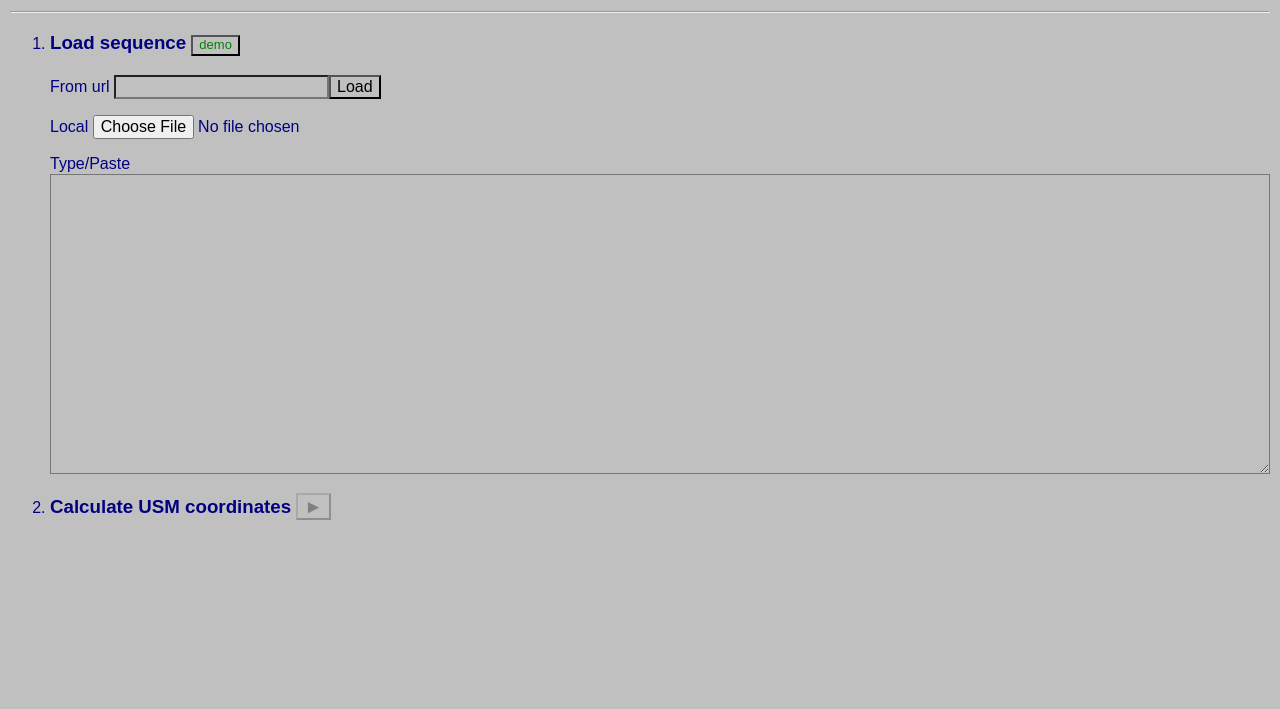
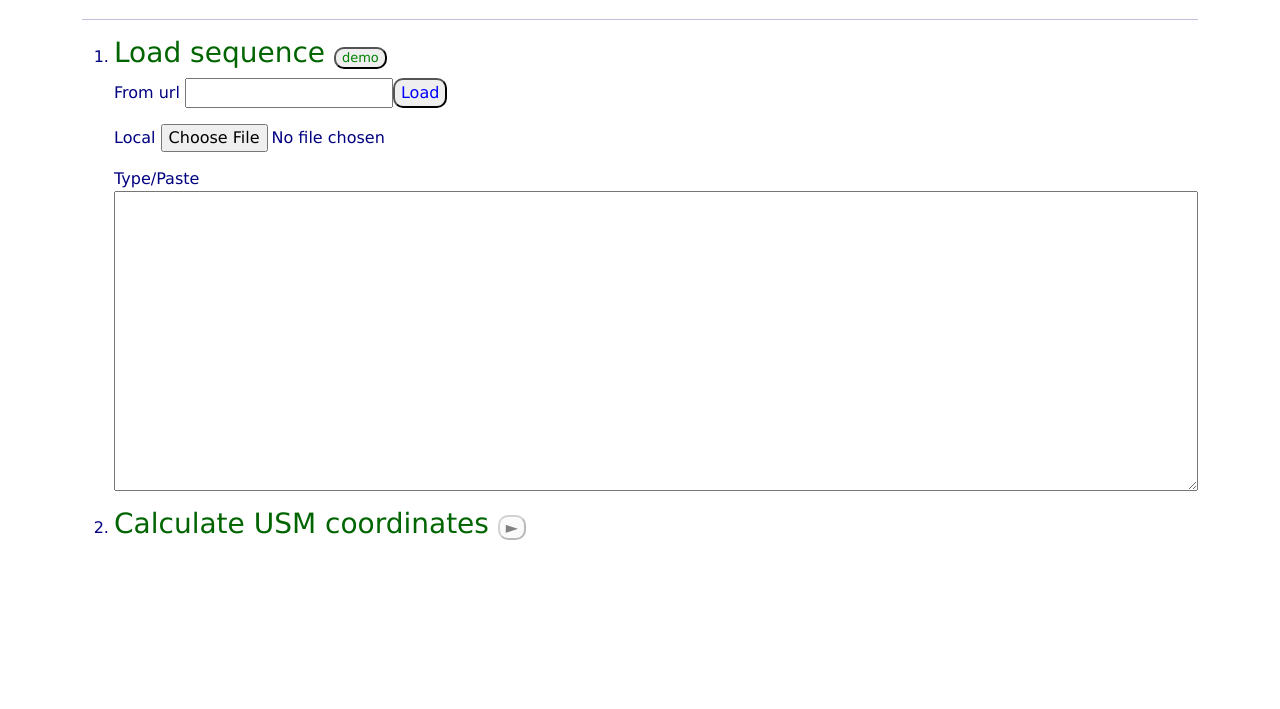
Before and after one commit to usm/2, a plain HTML site: page index.html in a window 1280 px wide. Shown: the part 91-800 px from the top of the page. Drawn offline with nearby package versions, Linux system fonts and the light colour scheme.

Commit message:
moving upstairs

```diff
--- a/index.html
+++ b/index.html
@@ -1,9 +1,19 @@
-<link href="usm2.css" rel="stylesheet">
+<!--<link href="usm2.css" rel="stylesheet">
 <link rel="stylesheet" href="https://unpkg.com/purecss@1.0.1/build/pure-min.css" integrity="sha384-oAOxQR6DkCoMliIh8yFnu25d7Eq/PHS21PClpwjOTeU2jRSq11vu66rf90/cZr47" crossorigin="anonymous">
-<meta name="viewport" content="width=device-width, initial-scale=1">
-<link rel="shortcut icon" href="favicon.ico" />
-<script src="usm2.js"></script>
+<meta name="viewport" content="width=device-width, initial-scale=1">-->
+<head>
+    <link rel="shortcut icon" href="favicon.ico" />
+    <link href="https://cdn.jsdelivr.net/npm/bootstrap@5.1.3/dist/css/bootstrap.min.css" rel="stylesheet" integrity="sha384-1BmE4kWBq78iYhFldvKuhfTAU6auU8tT94WrHftjDbrCEXSU1oBoqyl2QvZ6jIW3" crossorigin="anonymous">
+    <script src="https://cdn.jsdelivr.net/npm/bootstrap@5.1.3/dist/js/bootstrap.bundle.min.js" integrity="sha384-ka7Sk0Gln4gmtz2MlQnikT1wXgYsOg+OMhuP+IlRH9sENBO0LRn5q+8nbTov4+1p" crossorigin="anonymous"></script>
+    <script src="usm2.js"></script>
+    <link href="usm2.css" rel="stylesheet">
+</head>
+<body class="container">
+</body>
+</html>
 
+</head>
+<body class="container">
 
 <h2>USM2 <span style="font-size:small">[<a href="https://github.com/usm/2" target="_blank">code</a>]</span></h2>
 Version 2 of <a href="https://www.ncbi.nlm.nih.gov/pmc/articles/PMC4017330/" target="_blank">Universal Sequence Maps</a> (USM), to support work on folding alignment and make the most of ES6 to support client and server side computing with the same codebase.
@@ -23,6 +33,7 @@ Version 2 of <a href="https://www.ncbi.nlm.nih.gov/pmc/articles/PMC4017330/" tar
     </table>
 </li>
 </ol>
+</body>
 
 <script>
     function enablePlay(){
--- a/usm2.css
+++ b/usm2.css
@@ -1,19 +1,23 @@
 :root {
-  --main-bg-color: silver;
+    --color:navy;
+    --family:Verdana;
 }
 
+body {
+    font-family:var(--family);
+    color:var(--color)
+}
 
-body {
-    color:navy;
-    background-color:var(--main-bg-color);
-    font-family:sans-serif;
-    border-style:solid;
-    border-color:var(--main-bg-color);
-    border-width:10
+h1 {
+    color:maroon
 }
 
 h2 {
-    color:maroon
+    color:brown
+}
+
+h3 {
+    color:darkgreen
 }
 
 a {
@@ -21,9 +25,28 @@ a {
 }
 
 a:hover {
+    color:green;
     background-color:yellow;
 }
 
-input, button,textarea {
-    background-color:var(--main-bg-color);
+.link:hover {
+    background-color:yellow;
+    cursor:pointer;
 }
+
+p {
+  margin-bottom: 1em;
+  line-height: 1.4em;
+}
+
+code {
+  color:darkgreen;
+  background-color:#f1dfdf;
+  font-family:var(--family);
+}
+
+button {
+  border-radius: 10px;
+  font-size:medium;
+  color:blue;
+}
```
